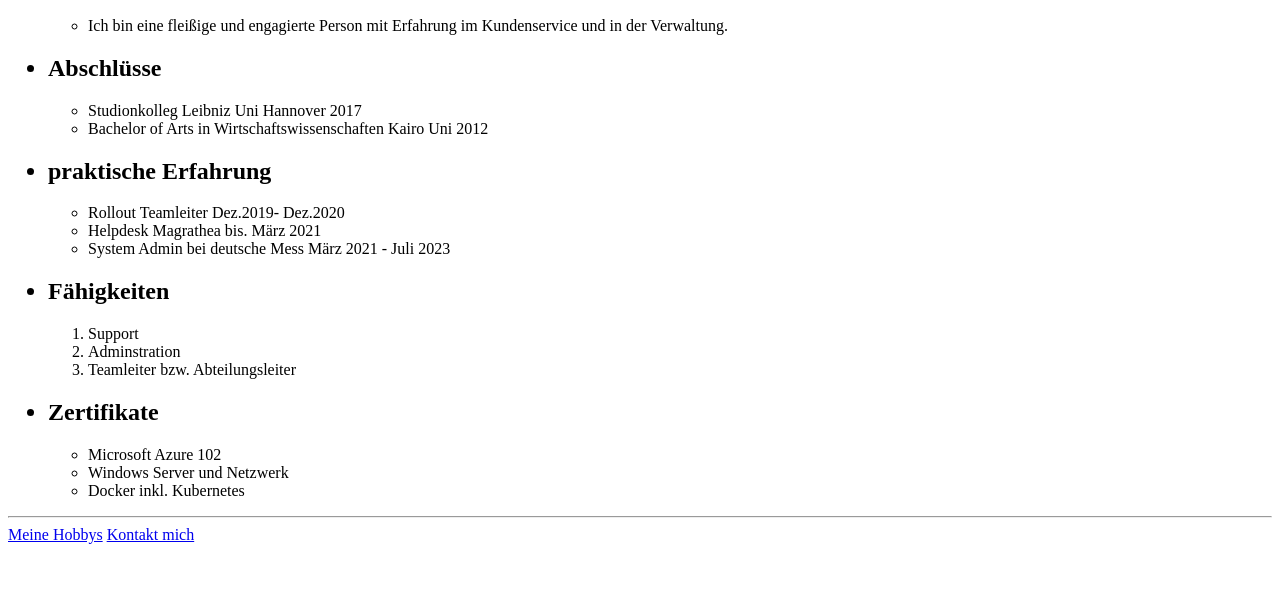
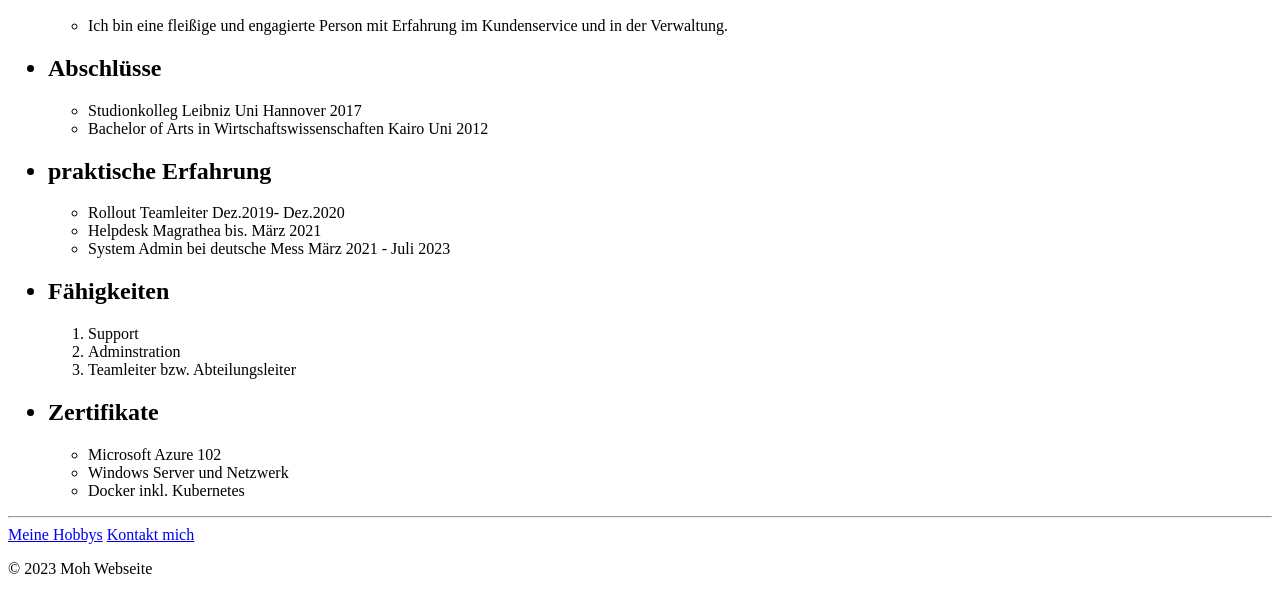
Before and after one commit to Bekhet03/projekt_1, a plain HTML site: page index.html in a window 1280 px wide. Shown: the part 110-722 px from the top of the page. Drawn offline with Linux system fonts and the light colour scheme.

Commit message:
Update index.html

```diff
--- a/index.html
+++ b/index.html
@@ -45,5 +45,8 @@
     <hr>
     <a href="./Hobbies.html"> Meine Hobbys</a>
     <a href="./Kontakt.html"> Kontakt mich</a>
+    <footer>
+        <p>© 2023 Moh Webseite</p>
+    </footer>
 </body>
 </html>
```
